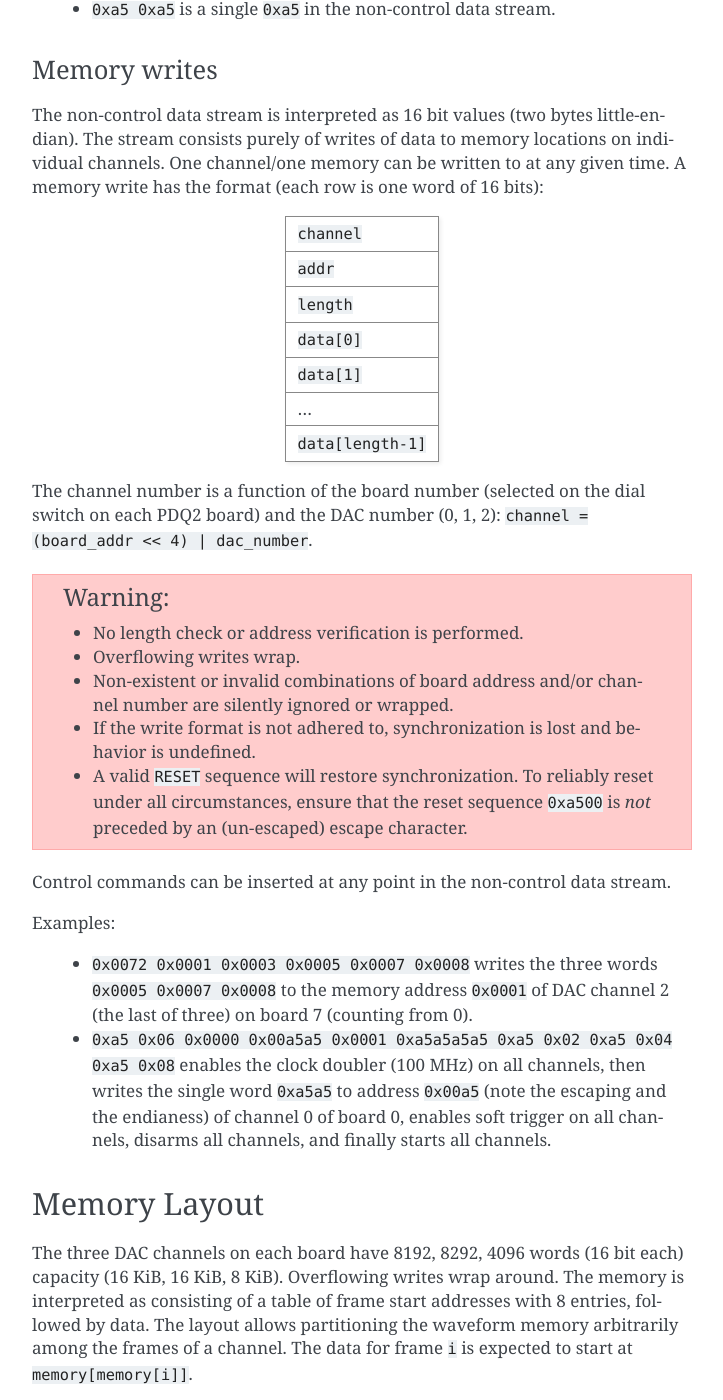
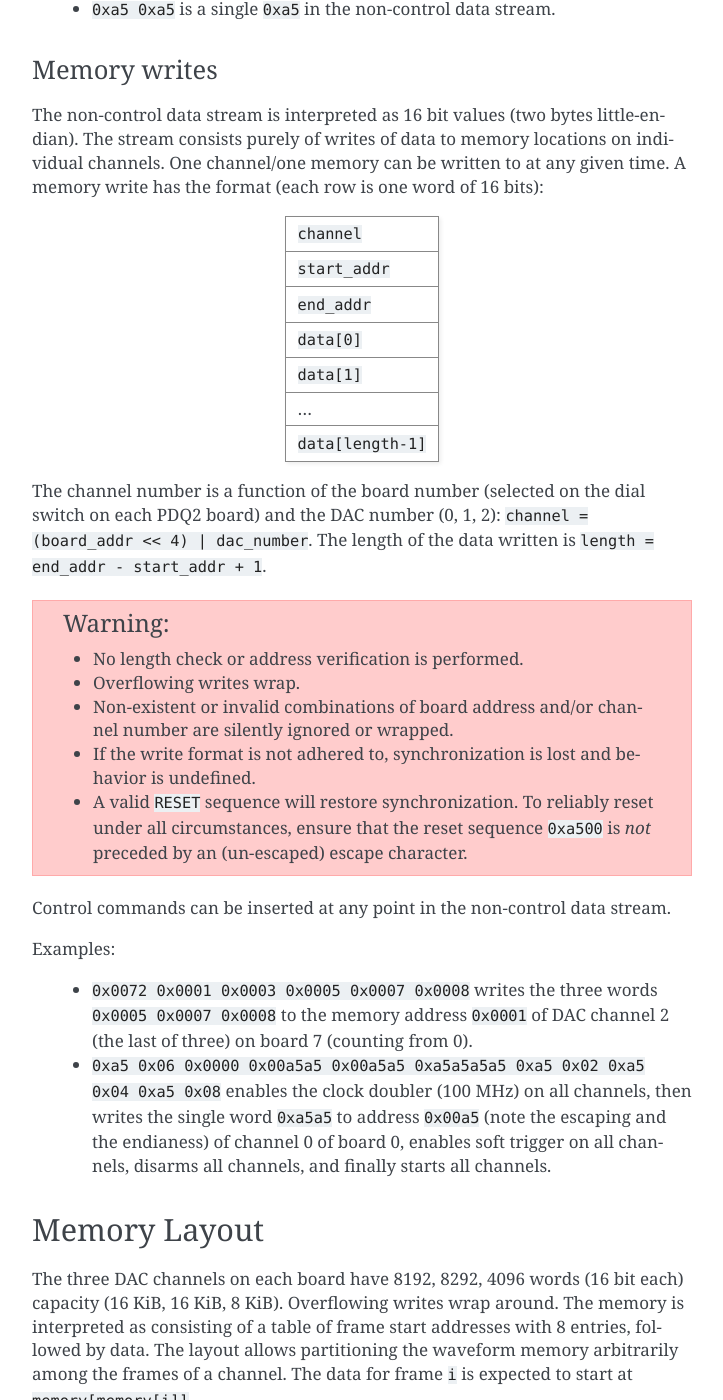
Before and after one commit to nist-ionstorage/pdq2, a Sphinx documentation site: the page built from doc/manual.rst, in a window 1280 px wide and 1400 px high, scrolled down 1405 px. Shown: the whole window, without its empty margins (388-1111 px from the left). Built offline with Sphinx 7.4.7, drawn with Linux system fonts in a browser that asks for light colours.

Commit message:
doc: memory writes

```diff
--- a/doc/manual.rst
+++ b/doc/manual.rst
@@ -56,9 +56,9 @@
 +--------------------+
 | ``channel``        |
 +--------------------+
-| ``addr``           |
+| ``start_addr``     |
 +--------------------+
-| ``length``         |
+| ``end_addr``       |
 +--------------------+
 | ``data[0]``        |
 +--------------------+
@@ -70,6 +70,7 @@
 +--------------------+
 
 The channel number is a function of the board number (selected on the dial switch on each PDQ2 board) and the DAC number (0, 1, 2): ``channel = (board_addr << 4) | dac_number``.
+The length of the data written is ``length = end_addr - start_addr + 1``.
 
 .. warning::
     * No length check or address verification is performed.
@@ -84,7 +85,7 @@
 Examples:
 
     * ``0x0072 0x0001 0x0003 0x0005 0x0007 0x0008`` writes the three words ``0x0005 0x0007 0x0008`` to the memory address ``0x0001`` of DAC channel 2 (the last of three) on board 7 (counting from 0).
-    * ``0xa5 0x06 0x0000 0x00a5a5 0x0001 0xa5a5a5a5 0xa5 0x02 0xa5 0x04 0xa5 0x08`` enables the clock doubler (100 MHz) on all channels, then writes the single word ``0xa5a5`` to address ``0x00a5`` (note the escaping and the endianess) of channel 0 of board 0, enables soft trigger on all channels, disarms all channels, and finally starts all channels.
+    * ``0xa5 0x06 0x0000 0x00a5a5 0x00a5a5 0xa5a5a5a5 0xa5 0x02 0xa5 0x04 0xa5 0x08`` enables the clock doubler (100 MHz) on all channels, then writes the single word ``0xa5a5`` to address ``0x00a5`` (note the escaping and the endianess) of channel 0 of board 0, enables soft trigger on all channels, disarms all channels, and finally starts all channels.
 
 
 .. _memory-layout:
```
